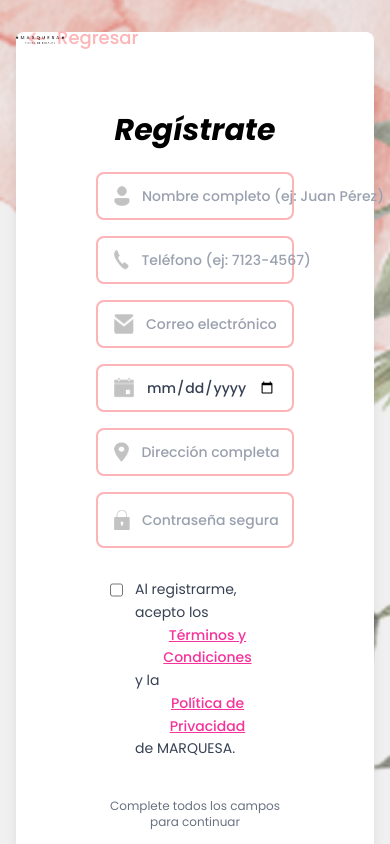
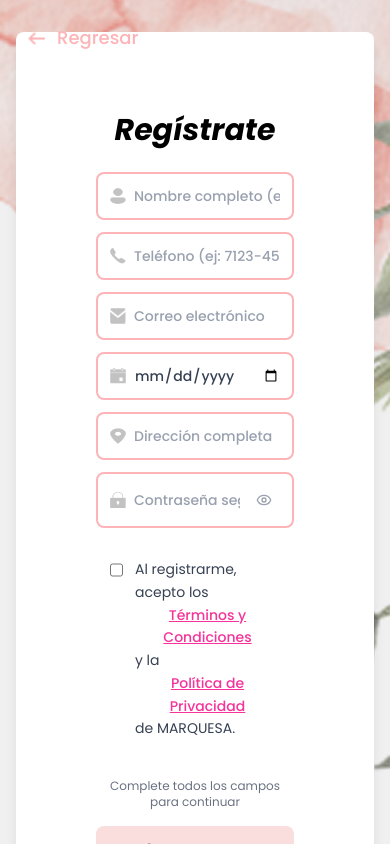
Before and after one commit to xxDianaPadilla/Marquesa, a React (Vite) app in the folder frontend/: page /register in a window 390 px wide. Built offline with nearby package versions, Linux system fonts and the light colour scheme.

Commit message:
Se agrego responsive en los inputs de registro

```diff
--- a/frontend/src/components/PageContainer.jsx
+++ b/frontend/src/components/PageContainer.jsx
@@ -29,15 +29,6 @@ const PageContainer = ({ children }) => {
                     />
                 </div>
 
-                {/* Logo pequeño en la esquina superior para móvil */}
-                <div className="md:hidden absolute top-4 left-4 z-20">
-                    <img
-                        src={marquesaLogo}
-                        alt="Marquesa Logo"
-                        className="w-12 h-12 object-contain opacity-80"
-                    />
-                </div>
-
                 {/* Contenedor scrolleable para el contenido */}
                 <div className="relative z-10 w-full h-screen overflow-y-auto">
                     <div className="min-h-full flex justify-center items-center py-8 px-4 sm:px-6 md:px-8">
--- a/frontend/src/components/Register/RegisterInput.jsx
+++ b/frontend/src/components/Register/RegisterInput.jsx
@@ -6,6 +6,7 @@ import PasswordRequirements from "../PasswordRequirements";
  * Componente de input personalizado para el formulario de registro
  * COMPLETAMENTE OPTIMIZADO: Uso de memo, useCallback y manejo mejorado de estado
  * Incluye validación visual con bordes rojos cuando hay errores y feedback en tiempo real
+ * TOTALMENTE RESPONSIVE: Adaptado para móviles, tablets y escritorio
  *
  * @param {string} name - Nombre del campo para identificación
  * @param {string} type - Tipo de input (text, email, password, tel, date, etc.)
@@ -164,12 +165,15 @@ const RegisterInput = memo(({
     const shouldShowError = error && isTouched;
 
     /**
-     * Calcula las clases CSS para el contenedor del input
-     * Incluye estados de error, focus y disabled
+     * Calcula las clases CSS para el contenedor del input - RESPONSIVE
+     * Incluye estados de error, focus y disabled con adaptaciones móviles
      */
     const containerClasses = `
-        flex items-center bg-white bg-opacity-50 border-2 rounded-lg px-4 py-3
+        flex items-center bg-white bg-opacity-50 border-2 rounded-lg
+        px-3 py-2.5 sm:px-4 sm:py-3
         transition-all duration-200 relative
+        min-h-[48px] sm:min-h-[52px]
+        w-full
         ${shouldShowError
             ? 'border-red-400 bg-red-50 shadow-red-100 shadow-md'
             : 'border-[#FDB4B7] focus-within:border-pink-500 focus-within:shadow-pink-200 focus-within:shadow-md'
@@ -178,11 +182,12 @@ const RegisterInput = memo(({
     `.trim();
 
     /**
-     * Calcula las clases CSS para el icono
-     * Incluye estados de error y disabled
+     * Calcula las clases CSS para el icono - RESPONSIVE
+     * Incluye estados de error y disabled con tamaños adaptativos
      */
     const iconClasses = `
-        w-5 h-5 mr-3 transition-opacity duration-200
+        w-4 h-4 sm:w-5 sm:h-5 mr-2 sm:mr-3
+        transition-opacity duration-200 flex-shrink-0
         ${shouldShowError
             ? 'opacity-70 filter brightness-75'
             : 'opacity-60'
@@ -190,11 +195,14 @@ const RegisterInput = memo(({
     `.trim();
 
     /**
-     * Calcula las clases CSS para el input
-     * Incluye estados de error y estilos de texto
+     * Calcula las clases CSS para el input - RESPONSIVE
+     * Incluye estados de error y estilos de texto con tamaños adaptativos
      */
     const inputClasses = `
-        flex-1 bg-transparent outline-none text-sm transition-colors duration-200
+        flex-1 bg-transparent outline-none
+        text-sm sm:text-base
+        transition-colors duration-200
+        min-w-0
         ${shouldShowError
             ? 'placeholder-red-400 text-red-700'
             : 'placeholder-gray-400 text-gray-700'
@@ -204,11 +212,11 @@ const RegisterInput = memo(({
     // ============ RENDERIZADO DEL COMPONENTE ============
 
     return (
-        <div className="relative mb-4">
-            {/* Container principal del input con estilos dinámicos */}
+        <div className="relative mb-3 sm:mb-4 w-full">
+            {/* Container principal del input con estilos dinámicos responsive */}
             <div className={containerClasses}>
 
-                {/* Icono izquierdo (opcional) */}
+                {/* Icono izquierdo (opcional) - responsive */}
                 {icon && (
                     <img
                         src={icon}
@@ -217,7 +225,7 @@ const RegisterInput = memo(({
                     />
                 )}
 
-                {/* Input principal con todas las funcionalidades */}
+                {/* Input principal con todas las funcionalidades - responsive */}
                 <input
                     name={name}
                     type={inputType}
@@ -240,30 +248,38 @@ const RegisterInput = memo(({
                     {...props}
                 />
 
-                {/* Botón para mostrar/ocultar contraseña */}
+                {/* Botón para mostrar/ocultar contraseña - responsive */}
                 {type === "password" && onTogglePassword && (
                     <button
                         type="button"
                         onClick={handleTogglePassword}
                         disabled={disabled}
-                        className={`ml-3 transition-colors duration-200 focus:outline-none focus:ring-2 focus:ring-pink-300 rounded p-1 ${shouldShowError
+                        className={`
+                            ml-2 sm:ml-3 transition-colors duration-200
+                            focus:outline-none focus:ring-2 focus:ring-pink-300
+                            rounded p-1 flex-shrink-0
+                            min-w-[32px] min-h-[32px] sm:min-w-[36px] sm:min-h-[36px]
+                            flex items-center justify-center
+                            ${shouldShowError
                                 ? 'text-red-500 hover:text-red-600'
                                 : 'text-gray-400 hover:text-gray-600'
-                            } ${disabled ? 'cursor-not-allowed' : 'cursor-pointer'}`}
+                            }
+                            ${disabled ? 'cursor-not-allowed' : 'cursor-pointer'}
+                        `}
                         aria-label={showPassword ? 'Ocultar contraseña' : 'Mostrar contraseña'}
                     >
                         {showPassword ? (
-                            <EyeOff className="w-5 h-5" />
+                            <EyeOff className="w-4 h-4 sm:w-5 sm:h-5" />
                         ) : (
-                            <Eye className="w-5 h-5" />
+                            <Eye className="w-4 h-4 sm:w-5 sm:h-5" />
                         )}
                     </button>
                 )}
 
-                {/* Indicador visual de error en el lado derecho */}
+                {/* Indicador visual de error en el lado derecho - responsive */}
                 {shouldShowError && (
-                    <div className="ml-2 text-red-500" aria-hidden="true">
-                        <svg className="w-5 h-5" fill="none" stroke="currentColor" viewBox="0 0 24 24">
+                    <div className="ml-1 sm:ml-2 text-red-500 flex-shrink-0" aria-hidden="true">
+                        <svg className="w-4 h-4 sm:w-5 sm:h-5" fill="none" stroke="currentColor" viewBox="0 0 24 24">
                             <path strokeLinecap="round" strokeLinejoin="round" strokeWidth={2}
                                 d="M12 8v4m0 4h.01M21 12a9 9 0 11-18 0 9 9 0 0118 0z" />
                         </svg>
@@ -271,37 +287,37 @@ const RegisterInput = memo(({
                 )}
             </div>
 
-            {/* Popup de requisitos de contraseña */}
+            {/* Popup de requisitos de contraseña - responsive */}
             {type === "password" && isPasswordFocused && value && (
-                <div className="relative z-50">
+                <div className="relative z-50 w-full">
                     <PasswordRequirements
                         password={value || ''}
                         isVisible={true}
-                        className="password-requirements-container mt-2"
+                        className="password-requirements-container mt-2 w-full max-w-full"
                     />
                 </div>
             )}
 
-            {/* Mensaje de error con animación */}
+            {/* Mensaje de error con animación - responsive */}
             {shouldShowError && (
                 <div
                     id={`${name}-error`}
-                    className="text-red-500 text-sm mt-2 italic flex items-start animate-fadeIn"
+                    className="text-red-500 text-xs sm:text-sm mt-2 italic flex items-start animate-fadeIn px-1"
                     style={{ fontFamily: 'Poppins, sans-serif' }}
                     role="alert"
                     aria-live="polite"
                 >
-                    <svg className="w-4 h-4 mr-1 mt-0.5 flex-shrink-0" fill="none" stroke="currentColor" viewBox="0 0 24 24">
+                    <svg className="w-3 h-3 sm:w-4 sm:h-4 mr-1 mt-0.5 flex-shrink-0" fill="none" stroke="currentColor" viewBox="0 0 24 24">
                         <path strokeLinecap="round" strokeLinejoin="round" strokeWidth={2}
                             d="M12 8v4m0 4h.01M21 12a9 9 0 11-18 0 9 9 0 0118 0z" />
                     </svg>
-                    <span className="leading-tight">{error}</span>
+                    <span className="leading-tight break-words">{error}</span>
                 </div>
             )}
 
-            {/* Indicador de caracteres restantes para campos con maxLength */}
+            {/* Indicador de caracteres restantes para campos con maxLength - responsive */}
             {maxLength && value && !shouldShowError && (
-                <div className="text-xs text-gray-400 mt-1 text-right" style={{ fontFamily: 'Poppins, sans-serif' }}>
+                <div className="text-xs text-gray-400 mt-1 text-right px-1" style={{ fontFamily: 'Poppins, sans-serif' }}>
                     {value.length}/{maxLength} caracteres
                 </div>
             )}
```
